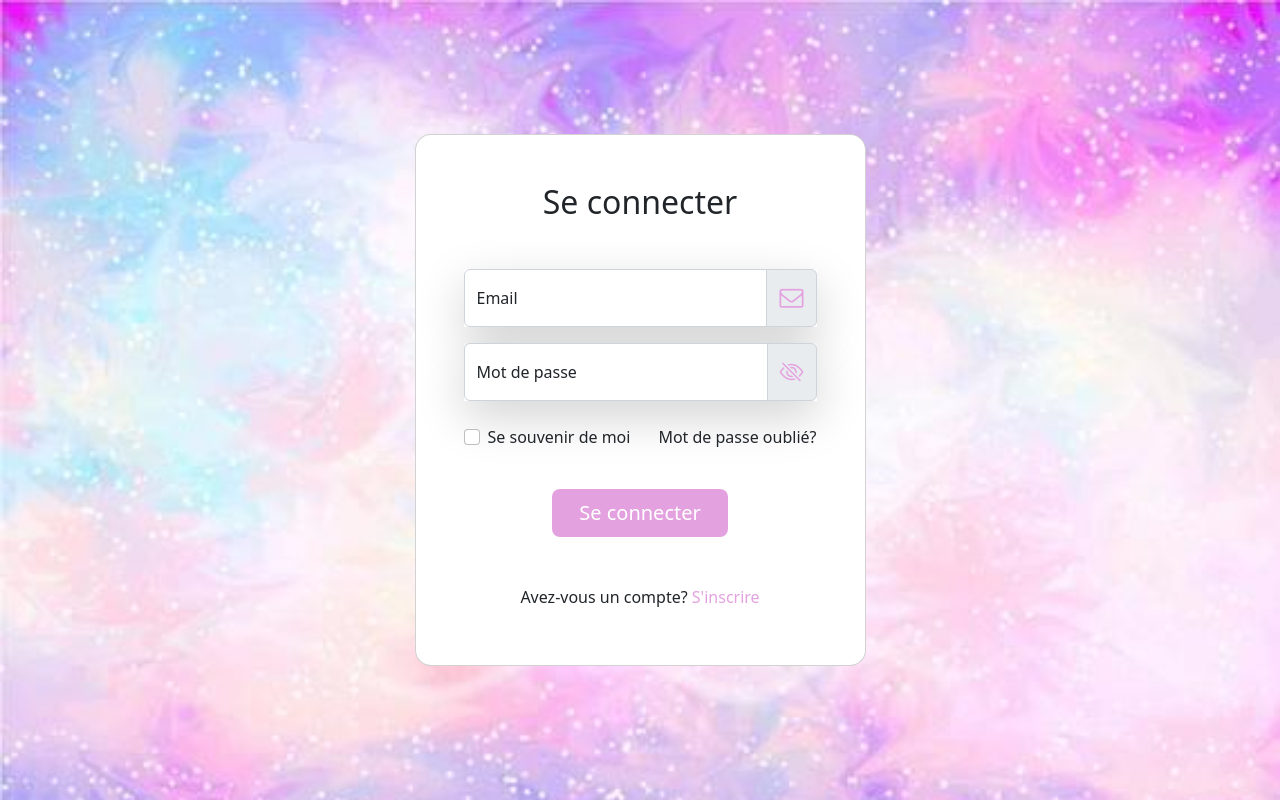
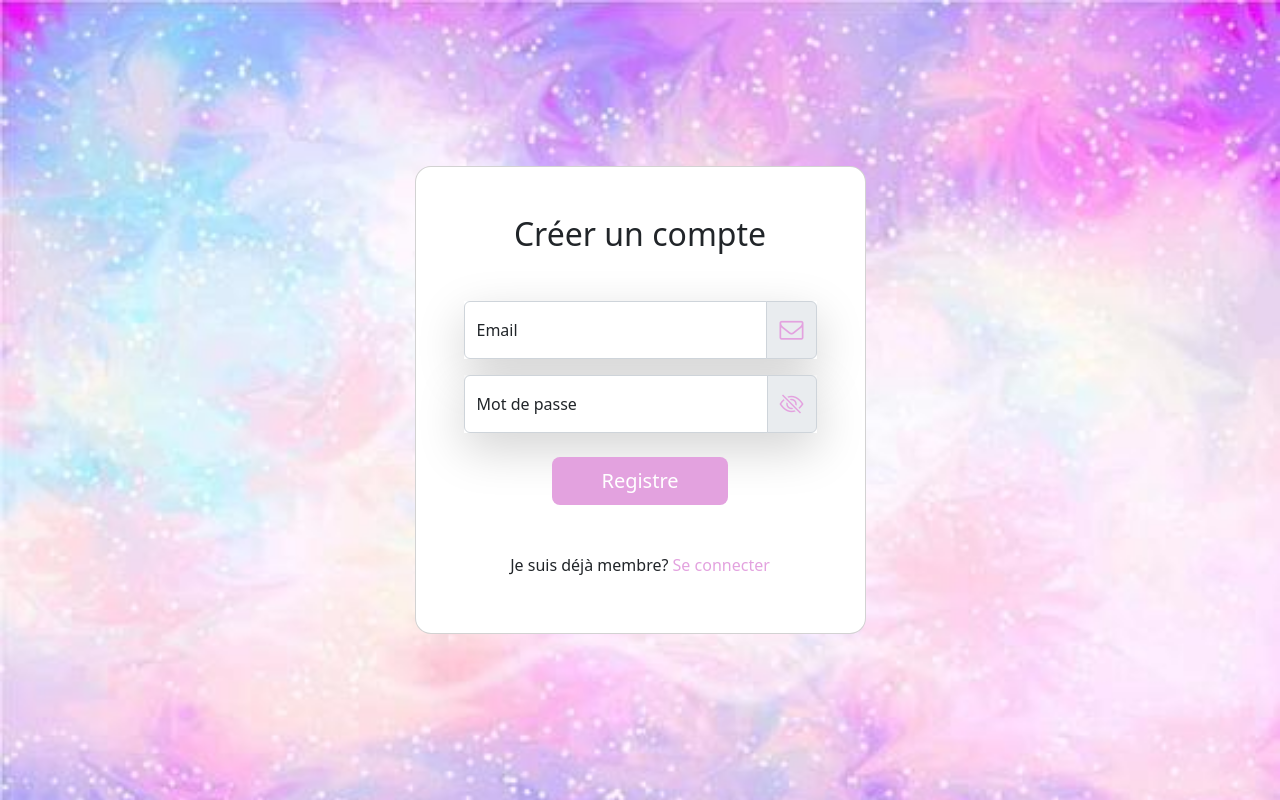
Before and after one commit to ibtihelmejri/angular-project, an Angular app: page / in a window 1280 px wide. Built offline with nearby package versions, Linux system fonts and the light colour scheme.

Commit message:
create interface signup

```diff
--- a/src/app/app.component.html
+++ b/src/app/app.component.html
@@ -1,3 +1,4 @@
 <div >
-  <app-auth></app-auth>
+  <!-- <app-auth></app-auth> -->
+  <app-signup></app-signup>
 </div>
--- a/src/app/auth/auth.component.css
+++ b/src/app/auth/auth.component.css
@@ -8,5 +8,4 @@
 .cardSignIn{
     width: 30rem;
     height: 30rem;
-
 }
--- a/src/app/signup/signup.component.css
+++ b/src/app/signup/signup.component.css
@@ -0,0 +1,11 @@
+.bgImage {
+    background-image: url("../../assets/backgroundImage.jpg");
+    background-size: cover;
+    min-height: 100vh;
+
+  }
+
+  .cardSignIn{
+      width: 30rem;
+      height: 30rem;
+  }
--- a/src/app/signup/signup.component.html
+++ b/src/app/signup/signup.component.html
@@ -1 +1,84 @@
-<p>signup works!</p>
+<section class="vh-100 bgImage">
+  <div class="container py-5 h-100">
+    <div class="row d-flex justify-content-center align-items-center h-100">
+      <div class="col-12 col-md-8 col-lg-6 col-xl-5">
+        <div class="card shadow-2-strong" style="border-radius: 1rem">
+          <div class="card-body p-5 text-center">
+            <h2 class="mb-5">Créer un compte</h2>
+
+            <div class="form-outline mb-4">
+              <!-- <input required type="email" id="typeEmailX-2" class="form-control form-control-lg" placeholder="Email"/>
+                  <label class="form-label" for="typeEmailX-2">Email</label> -->
+              <div class="shadow-lg">
+                <div class="input-group mb-3">
+                  <div class="form-floating">
+                    <input
+                      type="text"
+                      class="form-control"
+                      id="floatingInputGroup1"
+                      placeholder="Username"
+                    />
+                    <label for="floatingInputGroup1">Email</label>
+                  </div>
+                  <!-- <span class="input-group-text">@</span> -->
+                  <span class="input-group-text">
+                    <div class="input-group-addon">
+                      <i
+                        class="fa fa-envelope-o"
+                        style="font-size: 1.5rem; color: rgb(227, 162, 223)"
+                      ></i>
+                    </div>
+                  </span>
+                </div>
+              </div>
+
+              <div class="shadow-lg">
+                <div class="input-group mb-3">
+                  <div class="form-floating">
+                    <input
+                      type="text"
+                      class="form-control"
+                      id="floatingInputGroup1"
+                      placeholder="Username"
+                    />
+                    <label for="floatingInputGroup1">Mot de passe</label>
+                  </div>
+                  <span class="input-group-text">
+                    <div class="input-group-addon">
+                      <!-- <i class="bi bi-eye"></i> -->
+                      <i
+                        class="bi bi-eye-slash"
+                        style="font-size: 1.5rem; color: rgb(227, 162, 223)"
+                      ></i>
+                    </div>
+                  </span>
+                </div>
+              </div>
+            </div>
+
+            <div class="form-outline mb-4">
+              <div class="shadow-lg"></div>
+            </div>
+
+            <div class="mt-3">
+              <button
+                class="btn btn-lg btn-block d-grid gap-2 col-6 mx-auto"
+                style="color: white; background-color: rgb(227, 162, 223)"
+                type="submit"
+              >
+                Registre
+              </button>
+            </div>
+
+            <div class="mt-5">
+              <label class="form-label" for="form1Example3">
+                Je suis déjà membre?
+                <span style="color: rgb(227, 162, 223)"> Se connecter</span>
+              </label>
+            </div>
+          </div>
+        </div>
+      </div>
+    </div>
+  </div>
+</section>
```
Also changed, not shown: src/app/auth/auth.component.html (+0 -31 lines).
